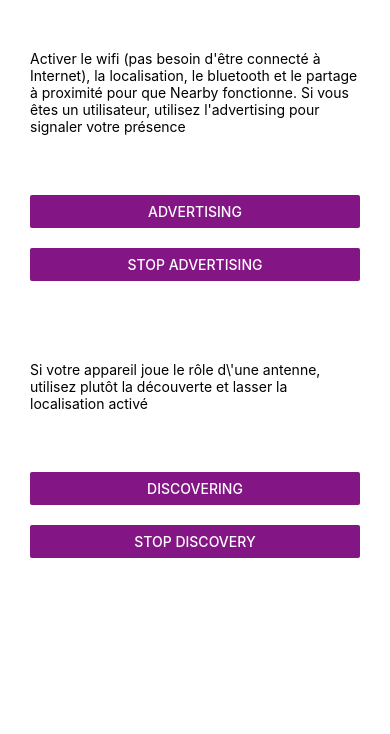
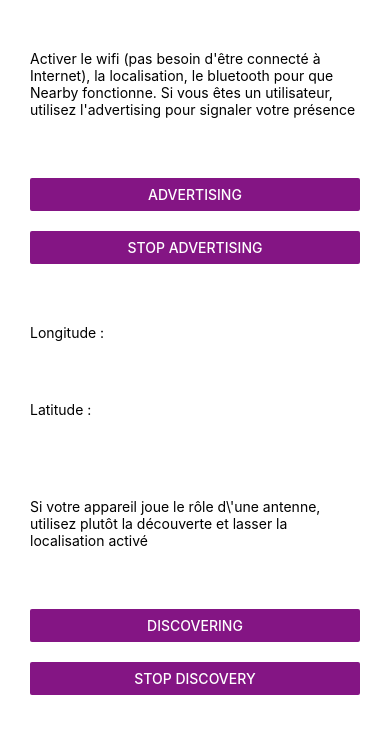
Before and after one commit to trnhatnam/geolocalisation-nearby, a React Native app: screen / in a window 390 px wide. Shown: the top 734 px of the page. Built offline with nearby package versions, Linux system fonts and the light colour scheme.

Commit message:
ajout de geolib - à tester

```diff
--- a/App.tsx
+++ b/App.tsx
@@ -3,6 +3,8 @@ import {NativeModules, Button, PermissionsAndroid} from 'react-native';
 import { StyleSheet,View,Text } from 'react-native';
 import Geolocation from 'react-native-geolocation-service'
 import { NativeEventEmitter } from 'react-native';
+import geolib from 'geolib'
+import { Float } from 'react-native/Libraries/Types/CodegenTypes';
 
 const { GeolocalisationNearby } = NativeModules
 const eventEmitter = new NativeEventEmitter(GeolocalisationNearby);
@@ -26,23 +28,31 @@ const App = () => {
     GeolocalisationNearby.startAdvertising("did:peaq:123");
   }
 
-  // stockage de la localisation pour la publicité
-  const [location, setLocation] = useState(false);
-  // event listener
+  // ---- stockage des localisations des appareils à proximité pour la publicité -----
+  // appareils à proximité
+  const [locationArray, updateLocationArray] = useState<Array<{"longitude":Float,"latitude":Float}>>([]);
+  // localisation à partir des appareils à proximité
+  const [location, setLocation] = useState<{"longitude":Float,"latitude":Float}|null>(null);
+
   useEffect(() => {
       const subscription = eventEmitter.addListener("deviceFound", (msg) => {
-      let jsonData = JSON.parse(msg)
-      setLocation(jsonData);
+      const jsonData = JSON.parse(msg);
       console.log("eventEmitter");
-      console.log(location)})
+      console.log(jsonData);
+      updateLocationArray(prevLocationArray => [...prevLocationArray, jsonData]);
+      if (locationArray)
+        setLocation(geolib.getCenterOfBounds(locationArray));
+      }
+     );
 
-      return () => subscription.remove();
+    return () => subscription.remove();
       }
     ,[])
-
+  // ------
 
   const onPressStopAd = () => {
       GeolocalisationNearby.stopAdvertising();
+      updateLocationArray(prevLocationArray => []);
     }
 
   const onPressDiscovering = () => {
@@ -71,7 +81,7 @@ const App = () => {
   return (
   <>
   <View style={styles.space} />
-  <Text style={styles.text}>Activer le wifi (pas besoin d'être connecté à Internet), la localisation, le bluetooth et le partage à proximité pour que Nearby fonctionne. Si vous êtes un utilisateur, utilisez l'advertising pour signaler votre présence</Text>
+  <Text style={styles.text}>Activer le wifi (pas besoin d'être connecté à Internet), la localisation, le bluetooth pour que Nearby fonctionne. Si vous êtes un utilisateur, utilisez l'advertising pour signaler votre présence</Text>
   <View style={styles.button}>
     <Button
     title="Advertising"
@@ -83,6 +93,8 @@ const App = () => {
     color="#841584"
     onPress={onPressStopAd}/>
   </View>
+    <Text style={styles.text}>Longitude : {location ? location.longitude : null}</Text>
+    <Text style={styles.text}>Latitude : {location ? location.latitude : null}</Text>
   <View style={styles.space} />
   <Text style={styles.text}>Si votre appareil joue le rôle d\'une antenne, utilisez plutôt la découverte et lasser la localisation activé</Text>
   <View style={styles.button}>
@@ -128,14 +140,13 @@ const sendRequest = async (position: any) => {
     "latitude": position.coords.latitude
   });
 
-  const requestOptions = {
+  fetch("http://192.168.1.31:8000/geolocation" ,
+  {
     method: 'POST',
     headers: myHeaders,
     body: raw,
     redirect: 'follow'
-  };
-
-  fetch("http://192.168.1.31:8000/geolocation" , requestOptions)
+  })
     .then(response => response.text())
     .then(result => console.log(result))
     .catch(error => console.log('error', error))
--- a/package.json
+++ b/package.json
@@ -10,10 +10,11 @@
     "test": "jest"
   },
   "dependencies": {
+    "@turf/helpers": "^6.5.0",
+    "geolib": "^3.3.4",
     "react": "18.2.0",
     "react-native": "0.73.2",
-    "react-native-geolocation-service": "^5.3.1",
-    "turf": "^3.0.14"
+    "react-native-geolocation-service": "^5.3.1"
   },
   "devDependencies": {
     "@babel/core": "^7.20.0",
```
Also changed, not shown: 1 other file (tests, documents, lock files or other folders).
